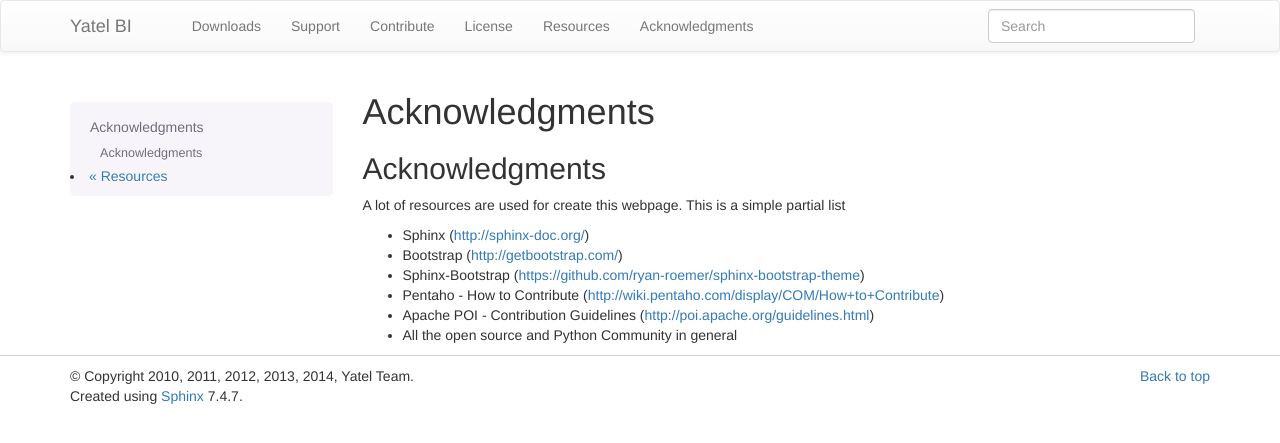
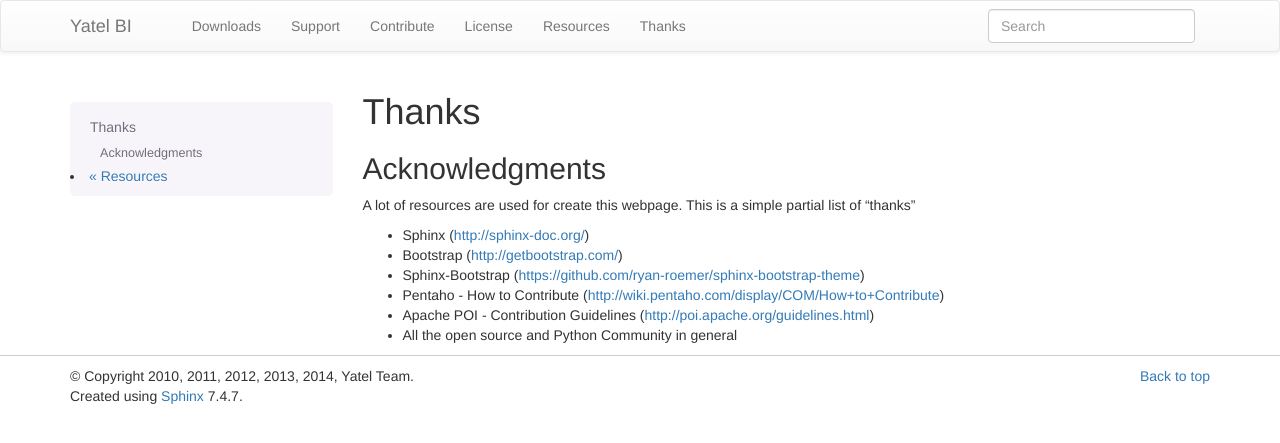
Before and after one commit to yatel-bi/webpage, a Sphinx documentation site: the page built from source/ack.rst, in a window 1280 px wide. Shown: the top 443 px of the page. Built offline with Sphinx 7.4.7, drawn with Linux system fonts in a browser that asks for light colours.

```diff
--- a/source/ack.rst
+++ b/source/ack.rst
@@ -1,13 +1,13 @@
 .. _ack:
 
-Acknowledgments
-===============
+Thanks
+======
 
 Acknowledgments
 ---------------
 
 A lot of resources are used for create this webpage. This is a simple partial
-list
+list of "thanks"
 
 - Sphinx (http://sphinx-doc.org/)
 - Bootstrap (http://getbootstrap.com/)
```
Also changed, not shown: source/_static/yatel.css (+34 -10 lines), source/index.rst (+8 -2 lines).
